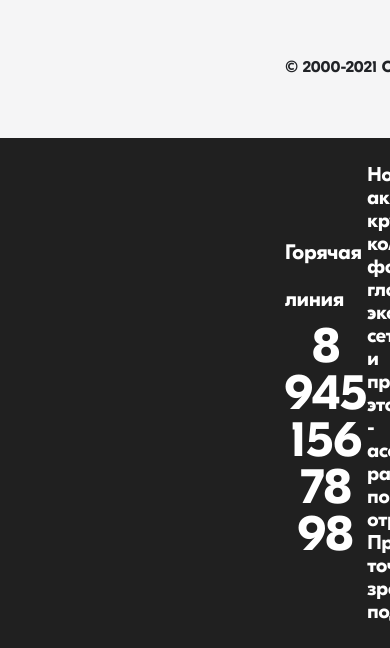
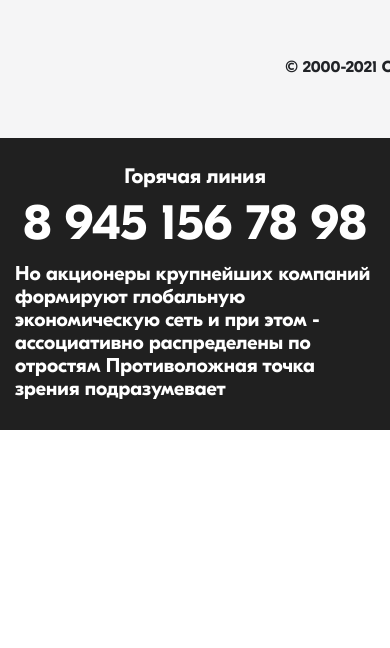
Before and after one commit to apuc/-outstaffing_land, a Vue app: page / in a window 390 px wide. Shown: the part 5959-6607 px from the top of the page. After the commit the page ends 6389 px from the top, so only its background shows below. Built offline with nearby package versions, Linux system fonts and the light colour scheme.

Commit message:
new(Footer): медиазапрос(<425px)

```diff
--- a/src/components/footer/Footer.vue
+++ b/src/components/footer/Footer.vue
@@ -52,4 +52,19 @@ export default {
   font-weight: bold;
   text-align: left;
 }
+
+@media only screen and (max-width: 425px) {
+  .footer {
+    padding: 15px;
+    display: block;
+  }
+  .telephone__title {
+    text-align: center;
+  }
+  .about-us {
+    width: 100%;
+    padding: 15px 0;
+  }
+
+}
 </style>
```
